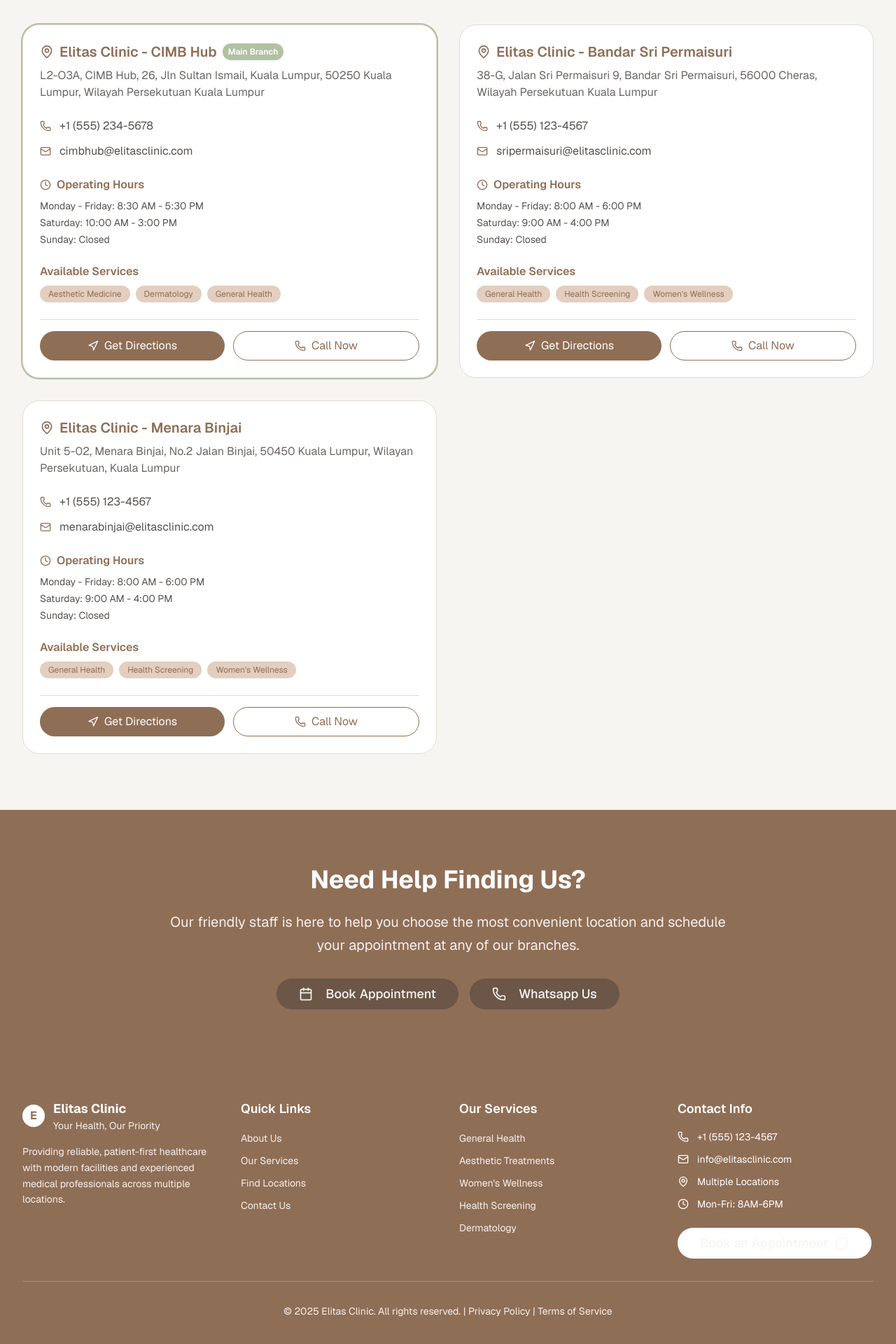
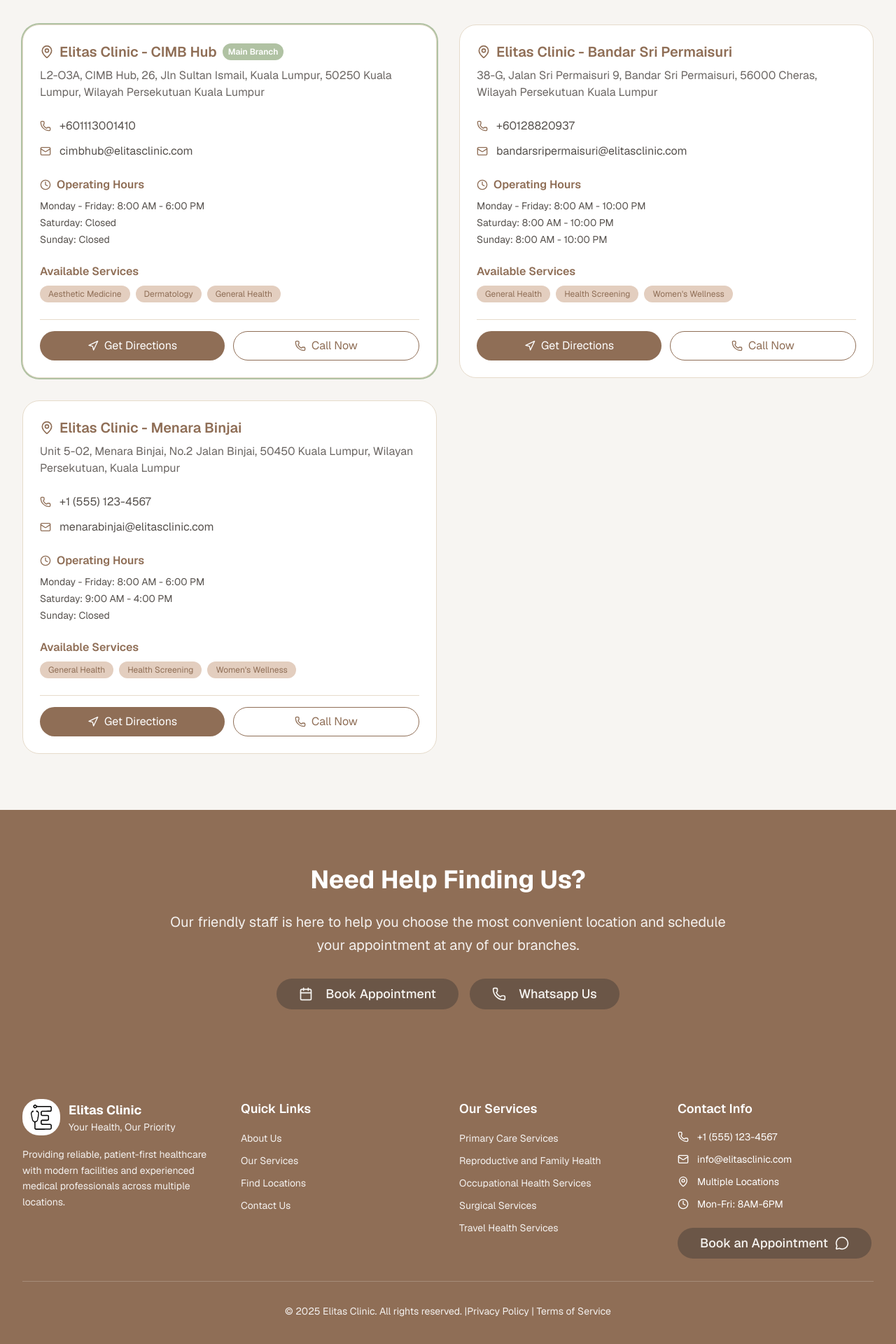
Before and after one commit to ifaridaiman/Elitas-web, a Next.js app: page /branches in a window 1280 px wide. Shown: the part 802-2722 px from the top of the page at 70% size. Built offline with nearby package versions, Linux system fonts and the light colour scheme.

Commit message:
update code

```diff
--- a/src/components/container/Footer.tsx
+++ b/src/components/container/Footer.tsx
@@ -3,8 +3,13 @@
 import React from "react";
 import Link from "next/link";
 import Button from "../ui/Button";
+import globalData from "@/contents/global.json";
+import { useRouter } from "next/navigation";
+import Image from "next/image";
 
 const Footer = () => {
+
+    const router = useRouter();
     return (
         <footer className="bg-healthcare-primary text-white">
             <div className="max-w-7xl mx-auto px-4 sm:px-6 lg:px-8 py-12">
@@ -12,17 +17,16 @@
                     {/* Clinic Info */}
                     <div className="space-y-4">
                         <div className="flex items-center space-x-3">
-                            <div className="w-8 h-8 bg-white rounded-healthcare flex items-center justify-center">
-                                <span className="text-healthcare-primary font-bold">E</span>
+                            <div className="w-auto h-auto bg-white rounded-healthcare flex items-center justify-center px-3 py-2 ">
+                                <Image src="/assets/logo.svg" width="30" height="30" alt="logo-elitas" />
                             </div>
                             <div>
-                                <h3 className="text-lg font-bold">Elitas Clinic</h3>
-                                <p className="text-sm opacity-90">Your Health, Our Priority</p>
+                                <h3 className="text-lg font-bold">{globalData.footer.clinicInfo.name}</h3>
+                                <p className="text-sm opacity-90">{globalData.footer.clinicInfo.tagline}</p>
                             </div>
                         </div>
                         <p className="text-sm opacity-90 leading-relaxed">
-                            Providing reliable, patient-first healthcare with modern facilities
-                            and experienced medical professionals across multiple locations.
+                            {globalData.footer.clinicInfo.description}
                         </p>
                     </div>
 
@@ -30,10 +34,13 @@
                     <div>
                         <h4 className="text-lg font-semibold mb-4">Quick Links</h4>
                         <ul className="space-y-2">
-                            <li><Link href="/about-us" className="text-sm opacity-90 hover:opacity-100 transition-opacity">About Us</Link></li>
-                            <li><Link href="/services" className="text-sm opacity-90 hover:opacity-100 transition-opacity">Our Services</Link></li>
-                            <li><Link href="/branches" className="text-sm opacity-90 hover:opacity-100 transition-opacity">Find Locations</Link></li>
-                            <li><Link href="/contact-us" className="text-sm opacity-90 hover:opacity-100 transition-opacity">Contact Us</Link></li>
+                            {globalData.footer.quickLinks.map((link, index) => (
+                                <li key={index}>
+                                    <Link href={link.link} className="text-sm opacity-90 hover:opacity-100 transition-opacity">
+                                        {link.title}
+                                    </Link>
+                                </li>
+                            ))}
                         </ul>
                     </div>
 
@@ -41,11 +48,13 @@
                     <div>
                         <h4 className="text-lg font-semibold mb-4">Our Services</h4>
                         <ul className="space-y-2">
-                            <li><Link href="/services/general-health" className="text-sm opacity-90 hover:opacity-100 transition-opacity">General Health</Link></li>
-                            <li><Link href="/services/aesthetic-treatments" className="text-sm opacity-90 hover:opacity-100 transition-opacity">Aesthetic Treatments</Link></li>
-                            <li><Link href="/services/womens-wellness" className="text-sm opacity-90 hover:opacity-100 transition-opacity">{`Women's Wellness`}</Link></li>
-                            <li><Link href="/services/health-screening" className="text-sm opacity-90 hover:opacity-100 transition-opacity">Health Screening</Link></li>
-                            <li><Link href="/services/dermatology" className="text-sm opacity-90 hover:opacity-100 transition-opacity">Dermatology</Link></li>
+                            {globalData.footer.services.map((service, index) => (
+                                <li key={index}>
+                                    <Link href={service.link} className="text-sm opacity-90 hover:opacity-100 transition-opacity">
+                                        {service.title}
+                                    </Link>
+                                </li>
+                            ))}
                         </ul>
                     </div>
 
@@ -55,28 +64,28 @@
                         <div className="space-y-3">
                             <div className="flex items-center space-x-3">
                                 <Phone className="h-4 w-4 flex-shrink-0" />
-                                <span className="text-sm">+1 (555) 123-4567</span>
+                                <span className="text-sm">{globalData.footer.contactInfo.phone}</span>
                             </div>
                             <div className="flex items-center space-x-3">
                                 <Mail className="h-4 w-4 flex-shrink-0" />
-                                <span className="text-sm">info@elitasclinic.com</span>
+                                <span className="text-sm">{globalData.footer.contactInfo.email}</span>
                             </div>
                             <div className="flex items-center space-x-3">
                                 <MapPin className="h-4 w-4 flex-shrink-0" />
-                                <span className="text-sm">Multiple Locations</span>
+                                <span className="text-sm">{globalData.footer.contactInfo.address}</span>
                             </div>
                             <div className="flex items-center space-x-3">
                                 <Clock className="h-4 w-4 flex-shrink-0" />
-                                <span className="text-sm">Mon-Fri: 8AM-6PM</span>
+                                <span className="text-sm">{globalData.footer.contactInfo.hours}</span>
                             </div>
                         </div>
 
                         <div className="mt-6">
                             <Button
                                 title="Book an Appointment"
-                                onClick={() => { }}
+                                onClick={() => { router.push('/contact-us') }}
                                 size="lg"
-                                className="bg-white text-healthcare-primary hover:bg-gray-100 rounded-healthcare"
+                                className="bg-healthcare-warm text-healthcare-primary hover:bg-gray-100 rounded-healthcare"
                                 rightIcon={<MessageCircle className="h-5 w-5" />}
                             />
 
@@ -86,7 +95,13 @@
 
                 <div className="border-t border-white/20 mt-8 pt-8 text-center">
                     <p className="text-sm opacity-90">
-                        © {new Date().getFullYear()} Elitas Clinic. All rights reserved. | <Link href="/privacy-policy" className="text-white hover:underline">Privacy Policy</Link> | <Link href="/terms-of-service" className="text-white hover:underline">Terms of Service</Link>
+                        © {new Date().getFullYear()} {globalData.footer.clinicInfo.name}. All rights reserved. |
+                        {globalData.footer.legalLinks.map((link, index) => (
+                            <span key={index}>
+                                <Link href={link.link} className="text-white hover:underline">{link.title}</Link>
+                                {index < globalData.footer.legalLinks.length - 1 && ' | '}
+                            </span>
+                        ))}
                     </p>
                 </div>
             </div>
--- a/src/components/container/HeaderNavbar.tsx
+++ b/src/components/container/HeaderNavbar.tsx
@@ -20,7 +20,7 @@
         }))}
         ctaButton={{
           title: "Book Appointment",
-          onClick: () => router.push("/booking"),
+          onClick: () => router.push("/contact-us"),
           color: "healthcare-primary",
           size: "sm",
           variant: "solid",
--- a/src/components/ui/ServiceCard.tsx
+++ b/src/components/ui/ServiceCard.tsx
@@ -1,7 +1,7 @@
 import React from 'react';
 import Link from 'next/link';
 import { ArrowRight } from 'lucide-react';
-import { useServiceIcon } from './hooks/useServiceIcon';
+import { useServiceIcon } from '../../hooks/useServiceIcon';
 
 interface ServiceCardProps {
   title: string;
--- a/src/contents/branch.json
+++ b/src/contents/branch.json
@@ -5,11 +5,11 @@
             "id": 1,
             "name": "Elitas Clinic - CIMB Hub",
             "address": "L2-O3A, CIMB Hub, 26, Jln Sultan Ismail, Kuala Lumpur, 50250 Kuala Lumpur, Wilayah Persekutuan Kuala Lumpur",
-            "phone": "+1 (555) 234-5678",
+            "phone": "+601113001410",
             "email": "cimbhub@elitasclinic.com",
             "hours": {
-                "weekdays": "Monday - Friday: 8:30 AM - 5:30 PM",
-                "saturday": "Saturday: 10:00 AM - 3:00 PM",
+                "weekdays": "Monday - Friday: 8:00 AM - 6:00 PM",
+                "saturday": "Saturday: Closed",
                 "sunday": "Sunday: Closed"
             },
             "services": [
@@ -23,12 +23,12 @@
             "id": 2,
             "name": "Elitas Clinic - Bandar Sri Permaisuri",
             "address": "38-G, Jalan Sri Permaisuri 9, Bandar Sri Permaisuri, 56000 Cheras, Wilayah Persekutuan Kuala Lumpur",
-            "phone": "+1 (555) 123-4567",
-            "email": "sripermaisuri@elitasclinic.com",
+            "phone": "+60128820937",
+            "email": "bandarsripermaisuri@elitasclinic.com",
             "hours": {
-                "weekdays": "Monday - Friday: 8:00 AM - 6:00 PM",
-                "saturday": "Saturday: 9:00 AM - 4:00 PM",
-                "sunday": "Sunday: Closed"
+                "weekdays": "Monday - Friday: 8:00 AM - 10:00 PM",
+                "saturday": "Saturday: 8:00 AM - 10:00 PM",
+                "sunday": "Sunday: 8:00 AM - 10:00 PM"
             },
             "services": [
                 "General Health",
--- a/src/contents/global.json
+++ b/src/contents/global.json
@@ -22,6 +22,67 @@
         }
     ],
     "footer": {
-        "copyright": "Copyright © 2023 Elitas Clinic. All rights reserved."
+        "copyright": "Copyright © 2023 Elitas Clinic. All rights reserved.",
+        "clinicInfo": {
+            "name": "Elitas Clinic",
+            "tagline": "Your Health, Our Priority",
+            "description": "Providing reliable, patient-first healthcare with modern facilities and experienced medical professionals across multiple locations."
+        },
+        "quickLinks": [
+            {
+                "title": "About Us",
+                "link": "/about-us"
+            },
+            {
+                "title": "Our Services",
+                "link": "/services"
+            },
+            {
+                "title": "Find Locations",
+                "link": "/branches"
+            },
+            {
+                "title": "Contact Us",
+                "link": "/contact-us"
+            }
+        ],
+        "services": [
+            {
+                "title": "Primary Care Services",
+                "link": "/services"
+            },
+            {
+                "title": "Reproductive and Family Health",
+                "link": "/services"
+            },
+            {
+                "title": "Occupational Health Services",
+                "link": "/services"
+            },
+            {
+                "title": "Surgical Services",
+                "link": "/services"
+            },
+            {
+                "title": "Travel Health Services",
+                "link": "/services"
+            }
+        ],
+        "contactInfo": {
+            "phone": "+1 (555) 123-4567",
+            "email": "info@elitasclinic.com",
+            "address": "Multiple Locations",
+            "hours": "Mon-Fri: 8AM-6PM"
+        },
+        "legalLinks": [
+            {
+                "title": "Privacy Policy",
+                "link": "/privacy-policy"
+            },
+            {
+                "title": "Terms of Service",
+                "link": "/terms-of-service"
+            }
+        ]
     }
 }
--- a/src/components/ui/hooks/useServiceIcon.tsx
+++ b/src/hooks/useServiceIcon.tsx
@@ -1,5 +1,5 @@
 import React from 'react';
-import { Heart, Users, Shield, Stethoscope, Search, Baby, Briefcase, Scissors, Plane } from 'lucide-react';
+import { Heart, Users, Shield, Stethoscope, Search, Baby, Briefcase, Scissors, Plane, Lightbulb } from 'lucide-react';
 
 export const useServiceIcon = () => {
   const getIcon = (iconName: string, className: string = "h-8 w-8") => {
@@ -12,7 +12,8 @@
       Baby: <Baby className={className} />,
       Briefcase: <Briefcase className={className} />,
       Scissors: <Scissors className={className} />,
-      Plane: <Plane className={className} />
+      Plane: <Plane className={className} />,
+      Lightbulb: <Lightbulb className={className} />
     };
     return iconMap[iconName] || <Heart className={className} />;
   };
```
Also changed, not shown: src/app/about-us/_partials/OurValues.tsx (+6 -3 lines).
